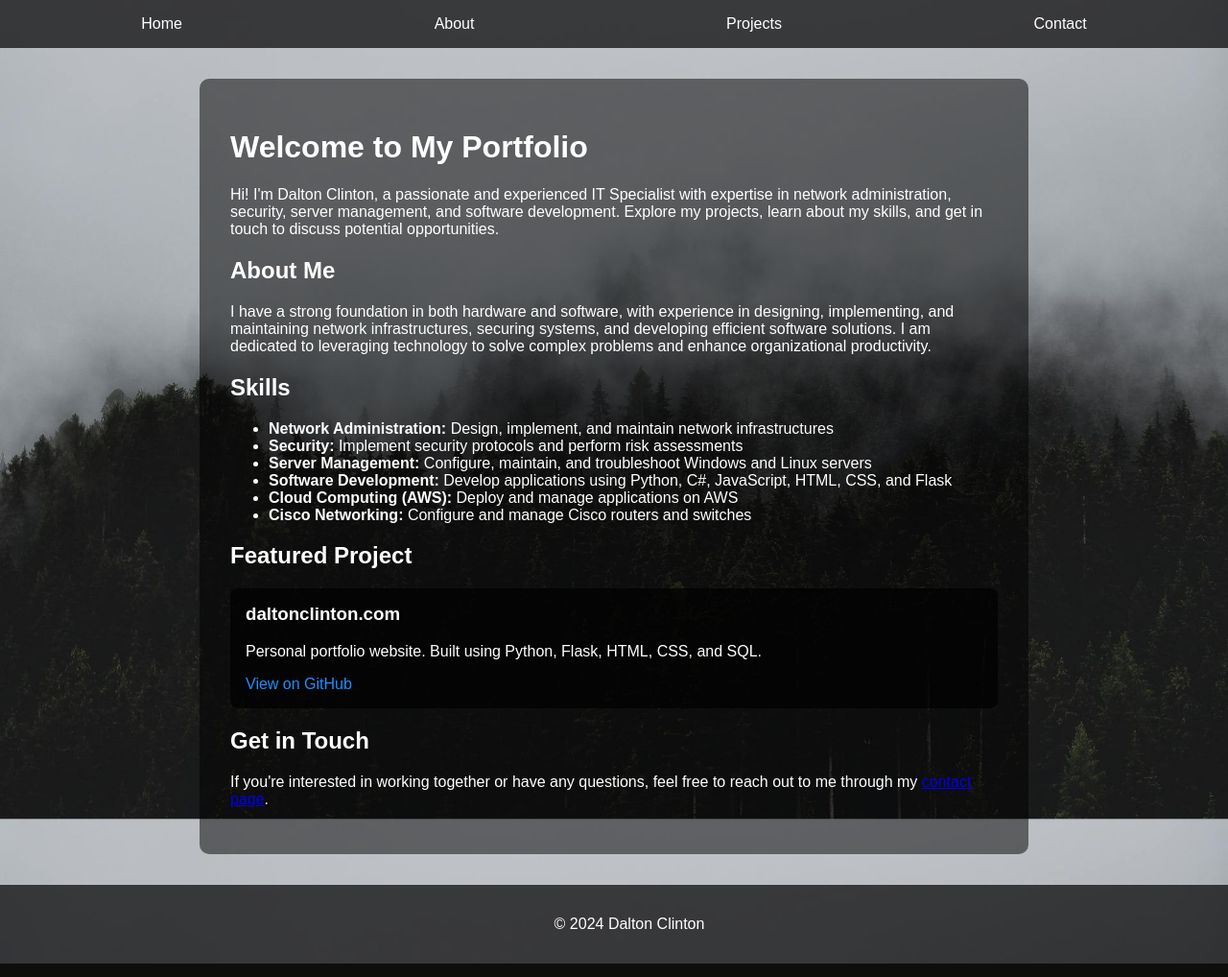
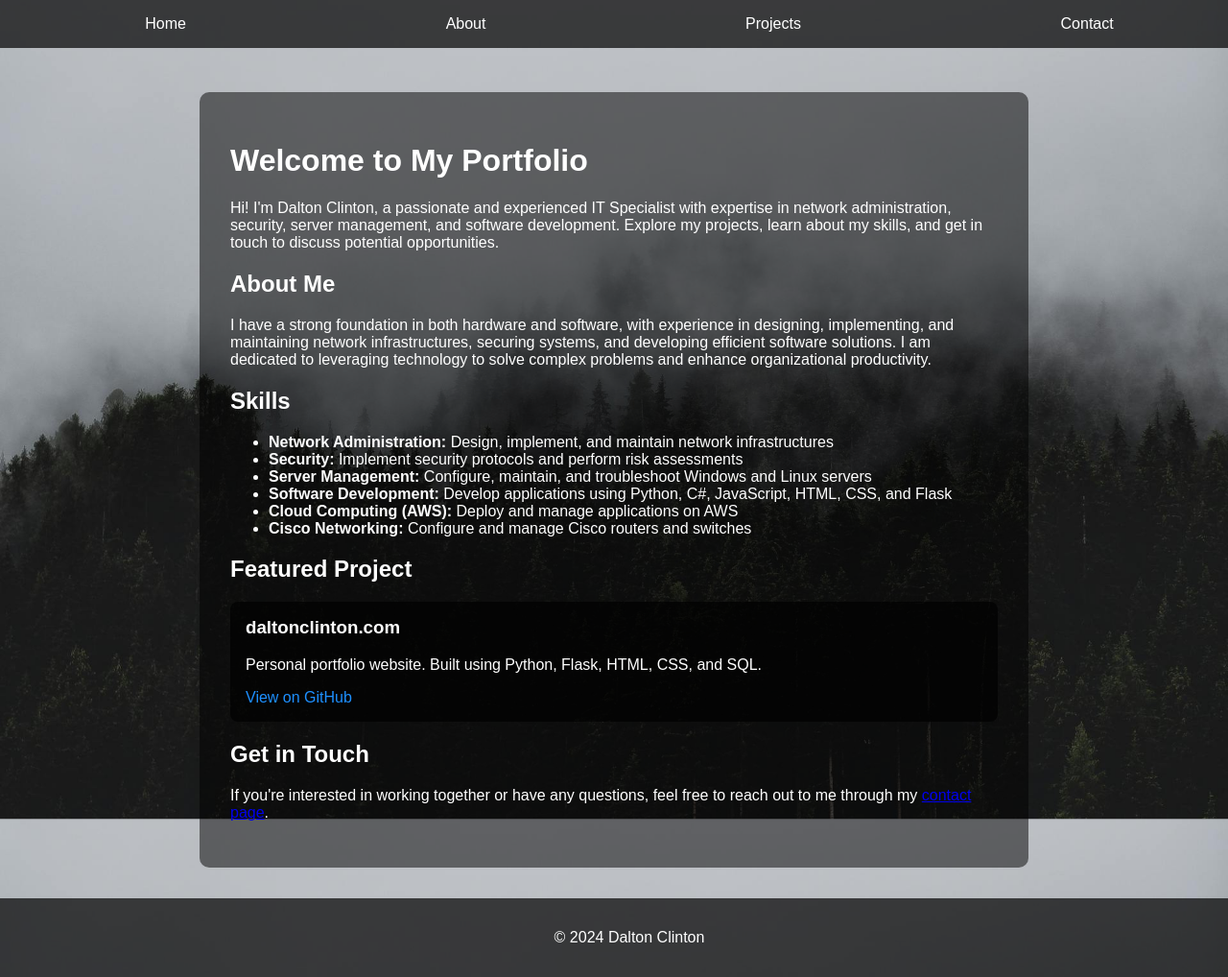
Before and after one commit to ThisIsMeWinning/portfolio-website, a Flask app: page / in a window 1280 px wide. Shown: the whole page at 96% size. Run offline with Flask 3, Linux system fonts and the light colour scheme.

Commit message:
updated navbar

```diff
--- a/app/static/css/styles.css
+++ b/app/static/css/styles.css
@@ -13,6 +13,10 @@ body {
 nav {
     background-color: rgba(0, 0, 0, 0.7);
     padding: 1em;
+    position: fixed;
+    top: 0;
+    width: 100%;
+    z-index: 1000;
 }
 
 nav ul {
@@ -36,7 +40,7 @@ nav ul li a {
     padding: 2em;
     background-color: rgba(0, 0, 0, 0.5);
     border-radius: 10px;
-    margin: 2em auto;
+    margin: 6em auto 2em auto;
     width: 80%;
     max-width: 800px;
     flex: 1;
```
